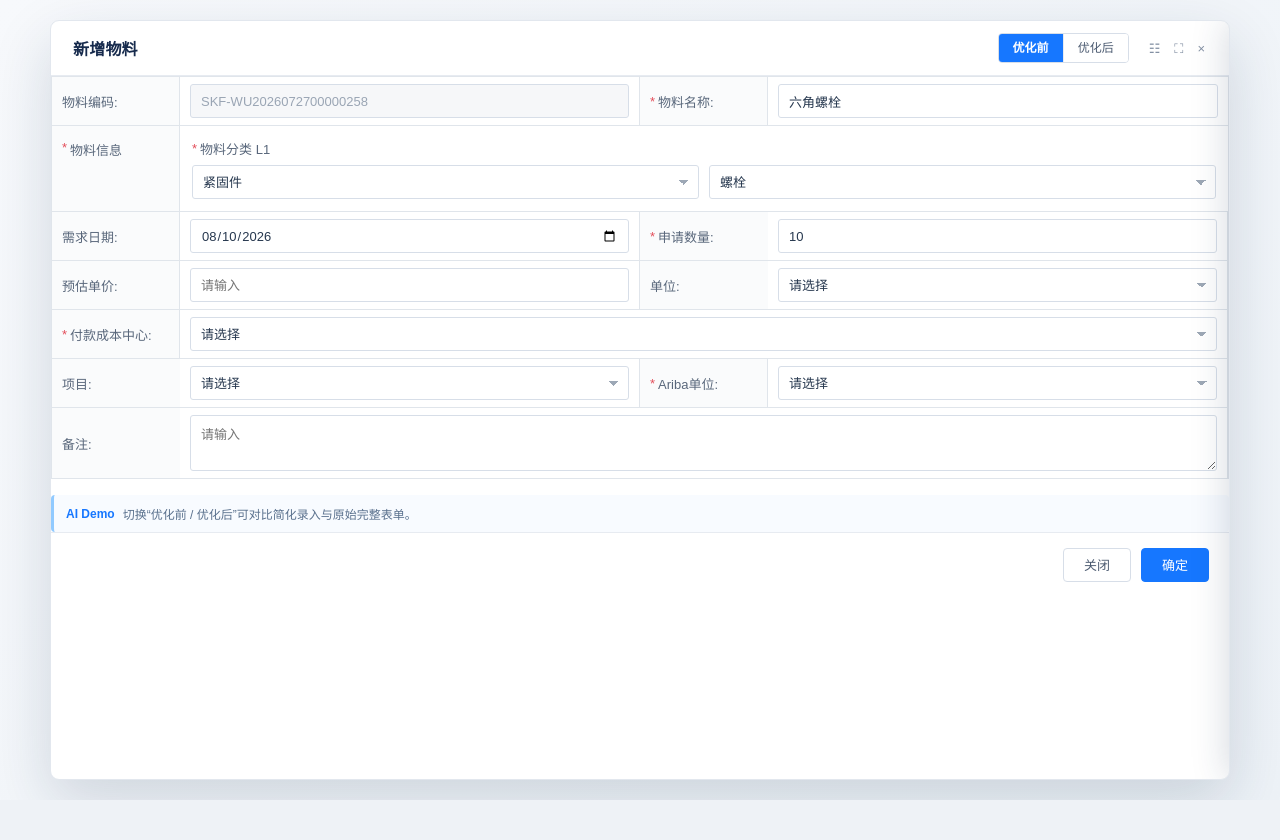
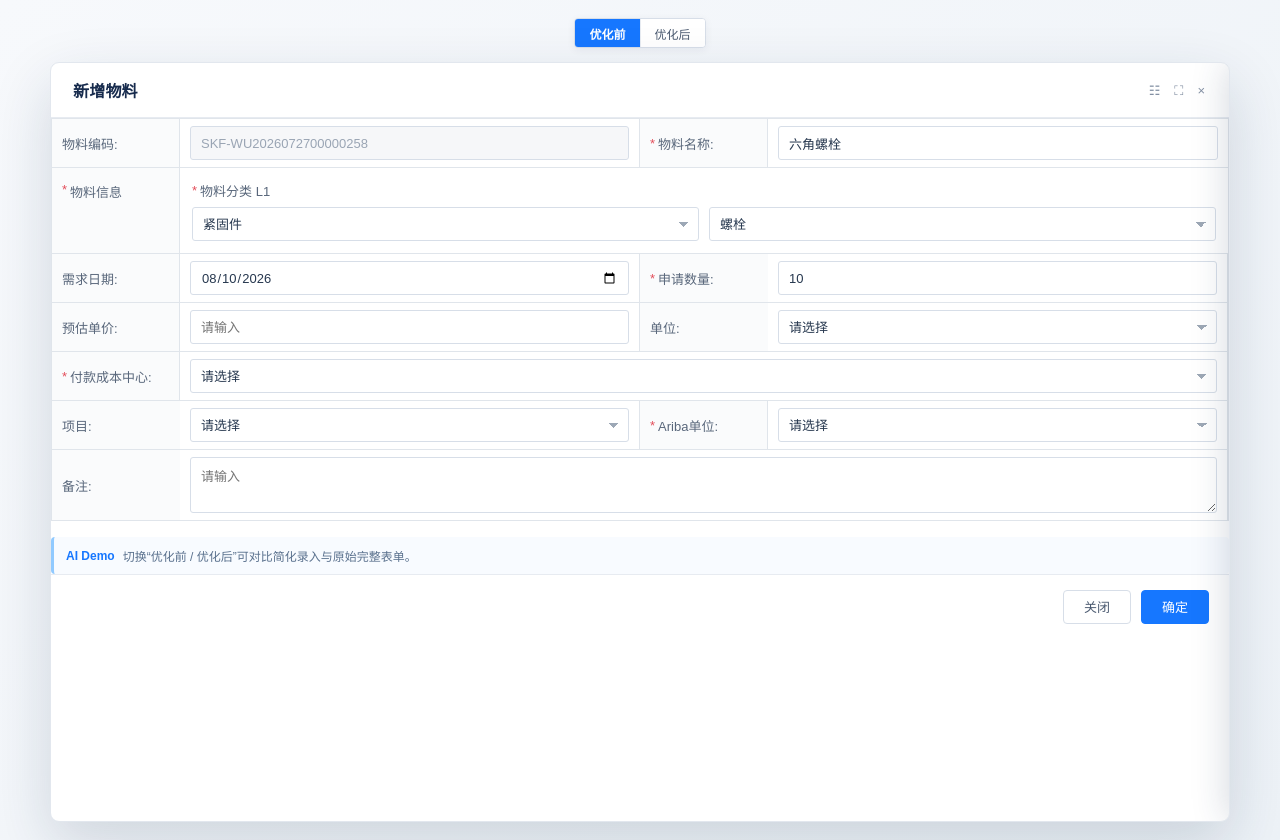
Before and after one commit to zixiaoyao369/SKF_ZKH_DEMO, a plain HTML site: page demos/斯凯孚_新增物料_AI需求澄清_DEMO.html in a window 1280 px wide. Before the commit the page ends 800 px from the top, so only its background shows below. Drawn offline with Linux system fonts and the light colour scheme.

Commit message:
优化前优化后按钮调整位置
优化前优化后按钮调整位置

```diff
--- a/demos/斯凯孚_新增物料_AI需求澄清_DEMO.html
+++ b/demos/斯凯孚_新增物料_AI需求澄清_DEMO.html
@@ -7,10 +7,11 @@
   <style>
     :root{--blue:#1677ff;--blue-dark:#0958d9;--blue-soft:#eaf3ff;--ink:#172b4d;--muted:#75839b;--line:#e7ebf1;--surface:#fff;--wash:#f5f7fa;--green:#1aaa55;--amber:#f59e0b;--shadow:0 22px 60px rgba(20,42,75,.16);--radius:6px;font-family:"PingFang SC","Microsoft YaHei",Arial,sans-serif;color:var(--ink)}
     *{box-sizing:border-box} body{margin:0;min-width:320px;background:#eef2f6;color:var(--ink);font-size:13px} button,input,select,textarea{font:inherit} button{cursor:pointer}
-    .app{min-height:100vh;padding:18px;display:grid;place-items:center;background:linear-gradient(135deg,#f7f9fc 0%,#edf2f7 100%)}
+    .app{min-height:100vh;padding:18px;display:flex;flex-direction:column;justify-content:center;align-items:center;gap:14px;background:linear-gradient(135deg,#f7f9fc 0%,#edf2f7 100%)}
     .modal{width:min(1180px,100%);height:min(760px,calc(100vh - 36px));min-height:620px;background:var(--surface);border-radius:9px;box-shadow:var(--shadow);display:flex;flex-direction:column;overflow:hidden;border:1px solid #e2e7ee;position:relative}
     .modal-head{height:55px;display:flex;align-items:center;justify-content:space-between;padding:0 22px;border-bottom:1px solid var(--line);flex:none}.modal-title{font-weight:600;font-size:16px;letter-spacing:.2px}.head-tools{display:flex;align-items:center;gap:10px;color:#8390a3}.head-tools button{border:0;background:transparent;color:inherit;padding:2px;line-height:1}.head-tools button:hover{color:var(--blue)}
-    .toggle-group{display:flex;align-items:center;border:1px solid #d7dee8;border-radius:4px;overflow:hidden;margin-right:8px}.toggle-group button{height:28px;padding:0 14px;font-size:12px;color:#4b5a70;background:#fff;border:0;border-right:1px solid #e7ebf1;transition:.18s}.toggle-group button:last-child{border-right:0}.toggle-group button.active{background:var(--blue);color:#fff;font-weight:600}.toggle-group button:hover:not(.active){background:#f5f7fa;color:var(--blue)}
+    .top-toggle{flex:none;display:flex;justify-content:center;align-items:center;width:100%}
+    .toggle-group{display:flex;align-items:center;border:1px solid #d7dee8;border-radius:4px;overflow:hidden;background:#fff;box-shadow:0 2px 8px rgba(20,42,75,.06)}.toggle-group button{height:28px;padding:0 14px;font-size:12px;color:#4b5a70;background:#fff;border:0;border-right:1px solid #e7ebf1;transition:.18s}.toggle-group button:last-child{border-right:0}.toggle-group button.active{background:var(--blue);color:#fff;font-weight:600}.toggle-group button:hover:not(.active){background:#f5f7fa;color:var(--blue)}
     .form-grid{border:1px solid #e0e5eb;border-bottom:0;display:grid;grid-template-columns:128px minmax(160px,1fr) 128px minmax(160px,1fr)}
     .cell{min-height:49px;border-right:1px solid #e0e5eb;border-bottom:1px solid #e0e5eb;display:flex;align-items:center;padding:7px 10px;background:#fff}.cell:nth-child(4n){border-right:0}.label{color:#59677b;background:#fafbfc}.required:before{content:"*";color:#e34d59;margin-right:3px}.control{min-width:0}.control input,.control select,.control textarea{width:100%;height:34px;border:1px solid #d7dee8;border-radius:3px;color:#27384f;background:#fff;padding:0 10px;outline:0;transition:border-color .18s,box-shadow .18s}.control textarea{height:56px;padding-top:8px;resize:vertical}.control input:focus,.control select:focus,.control textarea:focus{border-color:var(--blue);box-shadow:0 0 0 3px rgba(22,119,255,.11)}.control input[readonly]{background:#f6f7f9;color:#9aa5b4}.control select{appearance:none;background-image:linear-gradient(45deg,transparent 50%,#9da8b6 50%),linear-gradient(135deg,#9da8b6 50%,transparent 50%);background-position:calc(100% - 14px) 14px,calc(100% - 9px) 14px;background-size:5px 5px,5px 5px;background-repeat:no-repeat;padding-right:28px}.hint{font-size:11px;color:#f05a67;margin-top:4px;display:none}.has-error .hint{display:block}.has-error input,.has-error select{border-color:#f05a67;background:#fffafb}
     .material-block{grid-column:1 / -1;display:grid;grid-template-columns:128px minmax(0,1fr);border-bottom:1px solid #e0e5eb}.material-block>.label{border-right:1px solid #e0e5eb;padding:14px 10px;display:flex;align-items:flex-start}
@@ -32,14 +33,16 @@
 </head>
 <body>
   <main class="app">
+    <div class="top-toggle">
+      <div class="toggle-group" role="group" aria-label="优化效果切换">
+        <button type="button" class="active" id="btnBefore" aria-pressed="true">优化前</button>
+        <button type="button" id="btnAfter" aria-pressed="false">优化后</button>
+      </div>
+    </div>
     <section class="modal" aria-label="新增物料表单">
       <header class="modal-head">
         <div class="modal-title">新增物料</div>
         <div class="head-tools">
-          <div class="toggle-group" role="group" aria-label="优化效果切换">
-            <button type="button" class="active" id="btnBefore" aria-pressed="true">优化前</button>
-            <button type="button" id="btnAfter" aria-pressed="false">优化后</button>
-          </div>
           <button aria-label="表单设置">☷</button>
           <button aria-label="全屏">⛶</button>
           <button aria-label="关闭窗口">×</button>
```
